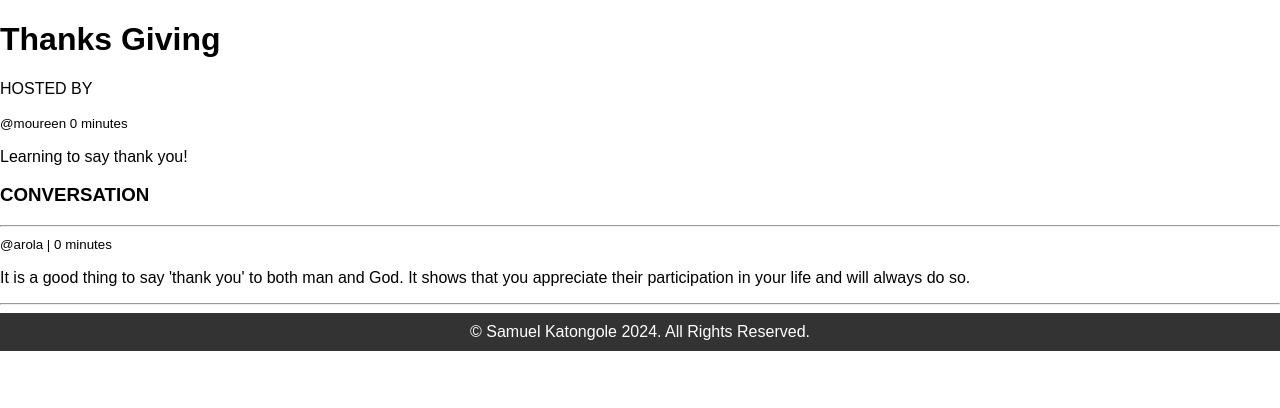
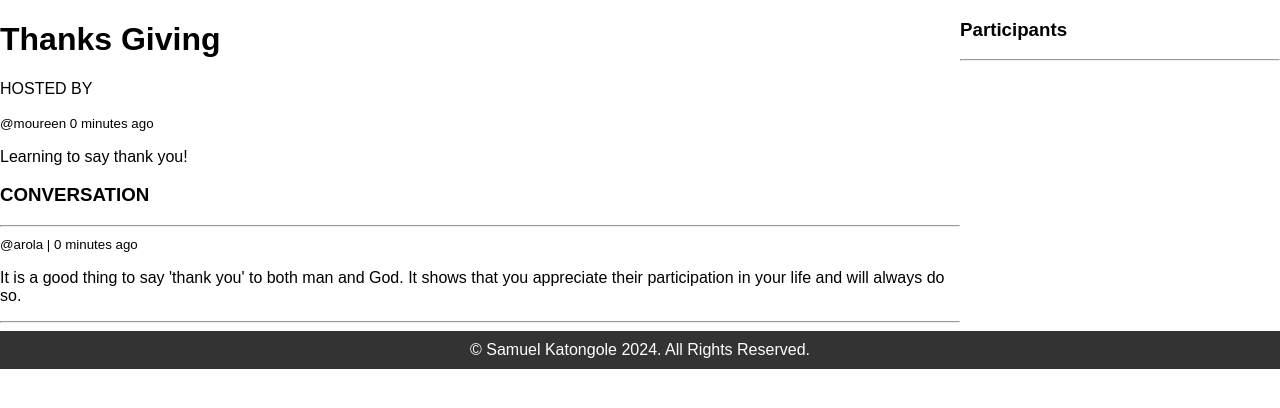
Before and after one commit to Shemuel2060/studyhub, a Django app: page /room/11/ in a window 1280 px wide. Shown: the part 88-496 px from the top of the page. Run offline with Django 5.2, Linux system fonts and the light colour scheme; data comes from the database, SQL or seed files in the repository; both versions use the stored data as it was after the commit.

Commit message:
used grid layout on the room to have participants on the far right column

```diff
--- a/parent_hub/Rooms/templates/Rooms/room.html
+++ b/parent_hub/Rooms/templates/Rooms/room.html
@@ -2,17 +2,29 @@
 {% extends 'parent_hub/base.html' %}
 
 {% block content %}
+<style>
+    .room-container{
+        display: grid;
+        grid-template-columns: 3fr 1fr;
+    }
+</style>
+<div class="room-container">
+
+    <div class="">
+        <div class="room-info">
             <h1>{{room.name}}</h1>
             <p>HOSTED BY</p>
-    <small>@{{room.host}} {{room.created|timesince}}</small>
+            <!--include profile pics/avatars of creator.-->
+            <small>@{{room.host}} {{room.created|timesince}} ago</small>
             <p>{{room.description}}</p>
+        </div>
         <div class="comment-wrapper">
             <h3>CONVERSATION</h3>
             <hr>
             {% for post in room_posts %}
 
             <div class="post">
-            <small>@{{post.author}} | {{post.created_on|timesince}}</small>
+                <small>@{{post.author}} | {{post.created_on|timesince}} ago</small>
                 <p>{{post.body}}</p>
                 <hr/>
 
@@ -28,4 +40,14 @@
                 <br>
             </div>
         {% endif %}
+
+    </div>
+    <div class="room-participants">
+        <h3>Participants</h3>
+        <hr>
+
+    </div>
+
+
+</div>
 {% endblock %}
--- a/parent_hub/Rooms/views.py
+++ b/parent_hub/Rooms/views.py
@@ -64,30 +64,50 @@ def deleteRoom(request, pk):
 
 def room(request, pk):
     """handle rooms"""
+    # APPROACH 1: Till able to post comments in a room - working with the single room
+    roomy = Room.objects.get(id=pk) # get this room
 
-    rooms = Room.objects.all()
-    allrooms = {'allrooms':rooms}
-    # get messages in a room and order them in last posted
-    # room_posts = rooms.post_set.all() # get all messages in a given room
-     # get posts for this room
+    # get posts in a room
+    # room_posts = room.post_set.all().order_by('-created_on')
     room_posts = Post.objects.filter(room_id=pk).order_by('-created_on')
 
-
+    # create new posts from typed posts in the chat room
     if request.method == 'POST':
         new_post = Post.objects.create(
             author = request.user,
-            room = Room.objects.get(id=pk),
+            room = roomy,
             body = request.POST.get('body')
         )
         return redirect('room', pk=new_post.room.id) # imitate a page refresh.
 
-    for aroom in allrooms['allrooms']:
-        room_id = aroom.id
-        if room_id == int(pk):
-            context = {'room':aroom, 'room_posts':room_posts}
-            break
-        else:
-            context={'room':'Welcome to Rooms'}
+    context = {'room':roomy, 'room_posts':room_posts}
+
+    # APPROACH 2: Till able to post comments in a room- Picking single room from all rooms
+
+    # rooms = Room.objects.all()
+    # allrooms = {'allrooms':rooms}
+    # # get messages in a room and order them in last posted
+    # # room_posts = room.post_set.all() # get all messages in a given room
+    #  # get posts for this room
+    # room_posts = Post.objects.filter(room_id=pk).order_by('-created_on')
+
+
+    # if request.method == 'POST':
+    #     new_post = Post.objects.create(
+    #         author = request.user,
+    #         room = Room.objects.get(id=pk),
+    #         body = request.POST.get('body')
+    #     )
+    #     return redirect('room', pk=new_post.room.id) # imitate a page refresh.
+
+    # getting specific room from all rooms.
+    # for aroom in allrooms['allrooms']:
+    #     room_id = aroom.id
+    #     if room_id == int(pk):
+    #         context = {'room':aroom, 'room_posts':room_posts}
+    #         break
+    #     else:
+    #         context={'room':'Welcome to Rooms'}
 
     return render(request, 'Rooms/room.html',context)
 
```
Also changed, not shown: parent_hub/db.sqlite3. Lines whose indentation alone changed are shown as unchanged.
